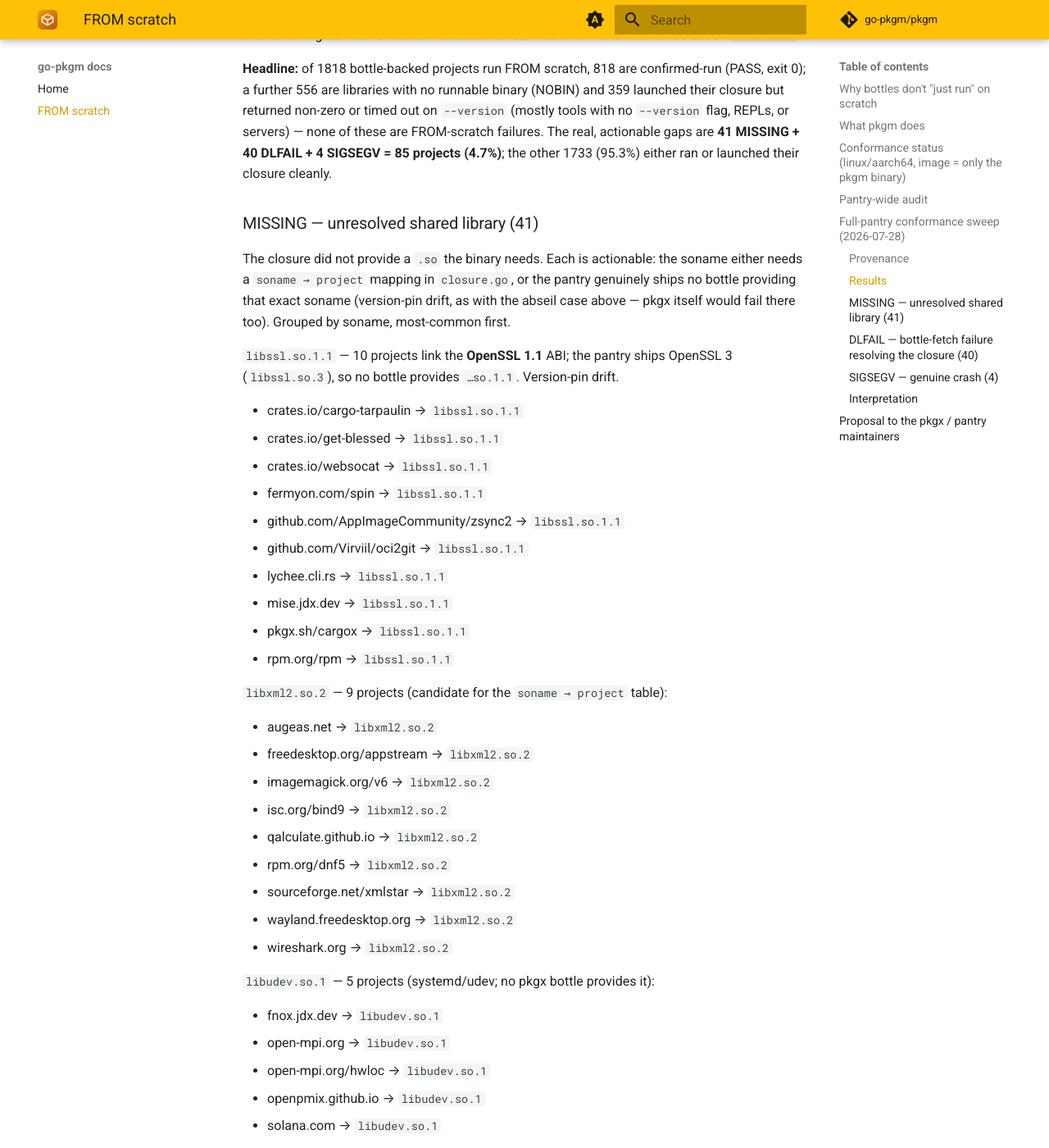
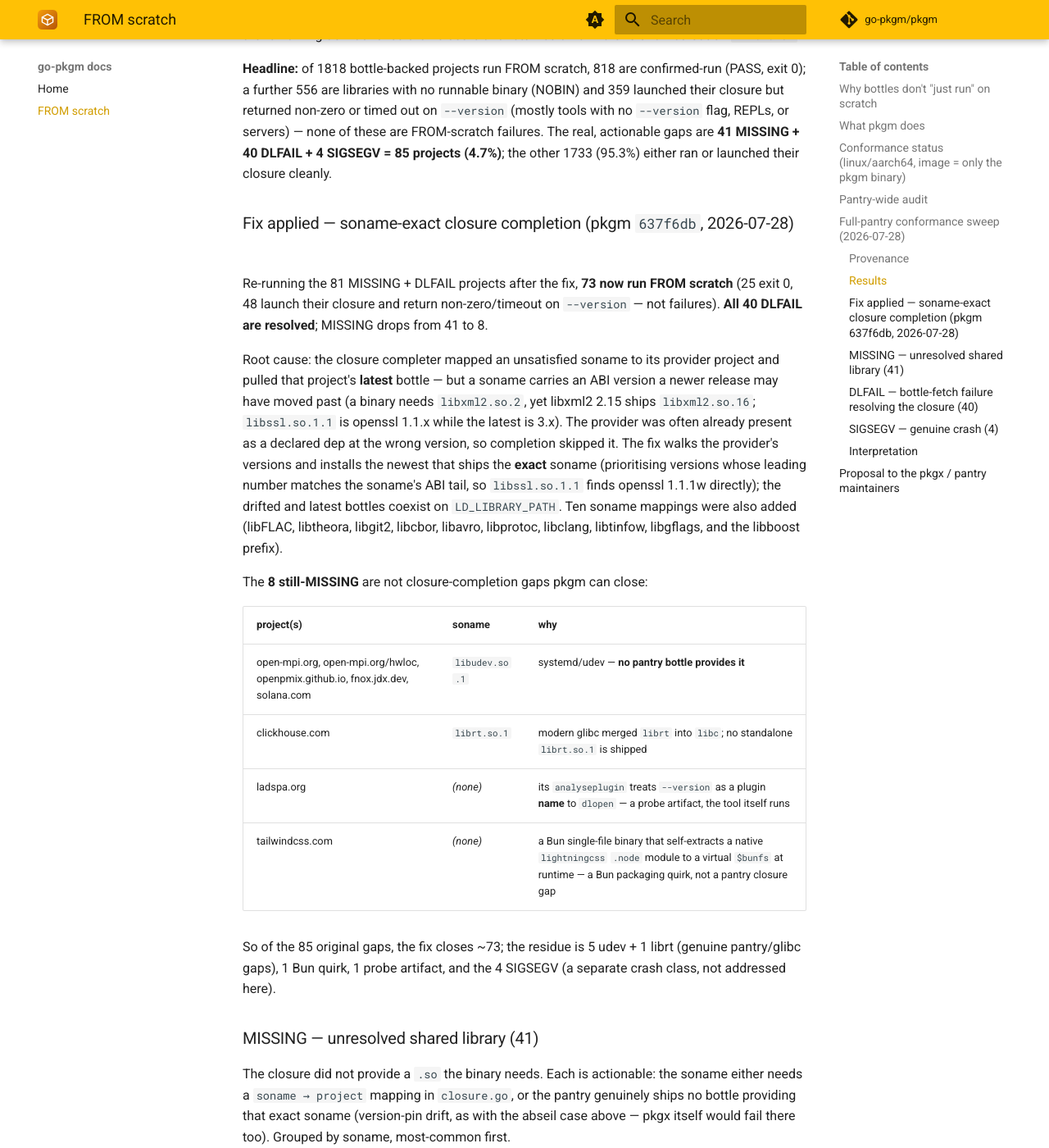
Before and after one commit to go-pkgm/docs, an MkDocs documentation site: the page built from docs/from-scratch.md, in a window 1280 px wide and 1400 px high, scrolled down 4430 px. Shown: the whole window at 82% size. Built offline with MkDocs 1.6.1 and Material for MkDocs 9.7.7, drawn with Linux system fonts in a browser that asks for light colours; comment, search, counter and statistics services are not loaded; the version menu is left out.

Commit message:
docs: record soname-exact closure fix (73/81 gaps closed)
After pkgm 637f6db, re-running the 81 MISSING+DLFAIL projects: 73 now run
FROM scratch (all 40 DLFAIL resolved; MISSING 41→8). The 8 residual are 5
libudev (no pantry bottle), 1 librt (merged into glibc), 1 Bun quirk
(tailwindcss), 1 --version probe artifact (ladspa) — not closure gaps pkgm
can close.

Co-Authored-By: Claude Opus 4.8 <noreply@anthropic.com>

```diff
--- a/docs/from-scratch.md
+++ b/docs/from-scratch.md
@@ -143,6 +143,39 @@ out on `--version` (mostly tools with no `--version` flag, REPLs, or servers)
 — none of these are FROM-scratch failures. The real, actionable gaps are
 **41 MISSING + 40 DLFAIL + 4 SIGSEGV = 85 projects (4.7%)**; the other 1733
 (95.3%) either ran or launched their closure cleanly.
+
+### Fix applied — soname-exact closure completion (pkgm `637f6db`, 2026-07-28)
+
+Re-running the 81 MISSING + DLFAIL projects after the fix, **73 now run FROM
+scratch** (25 exit 0, 48 launch their closure and return non-zero/timeout on
+`--version` — not failures). **All 40 DLFAIL are resolved**; MISSING drops from
+41 to 8.
+
+Root cause: the closure completer mapped an unsatisfied soname to its provider
+project and pulled that project's **latest** bottle — but a soname carries an
+ABI version a newer release may have moved past (a binary needs
+`libxml2.so.2`, yet libxml2 2.15 ships `libxml2.so.16`; `libssl.so.1.1` is
+openssl 1.1.x while the latest is 3.x). The provider was often already present
+as a declared dep at the wrong version, so completion skipped it. The fix walks
+the provider's versions and installs the newest that ships the **exact** soname
+(prioritising versions whose leading number matches the soname's ABI tail, so
+`libssl.so.1.1` finds openssl 1.1.1w directly); the drifted and latest bottles
+coexist on `LD_LIBRARY_PATH`. Ten soname mappings were also added (libFLAC,
+libtheora, libgit2, libcbor, libavro, libprotoc, libclang, libtinfow,
+libgflags, and the libboost prefix).
+
+The **8 still-MISSING** are not closure-completion gaps pkgm can close:
+
+| project(s) | soname | why |
+| --- | --- | --- |
+| open-mpi.org, open-mpi.org/hwloc, openpmix.github.io, fnox.jdx.dev, solana.com | `libudev.so.1` | systemd/udev — **no pantry bottle provides it** |
+| clickhouse.com | `librt.so.1` | modern glibc merged `librt` into `libc`; no standalone `librt.so.1` is shipped |
+| ladspa.org | *(none)* | its `analyseplugin` treats `--version` as a plugin **name** to `dlopen` — a probe artifact, the tool itself runs |
+| tailwindcss.com | *(none)* | a Bun single-file binary that self-extracts a native `lightningcss` `.node` module to a virtual `$bunfs` at runtime — a Bun packaging quirk, not a pantry closure gap |
+
+So of the 85 original gaps, the fix closes ~73; the residue is 5 udev + 1
+librt (genuine pantry/glibc gaps), 1 Bun quirk, 1 probe artifact, and the 4
+SIGSEGV (a separate crash class, not addressed here).
 
 ### MISSING — unresolved shared library (41)
 
```
